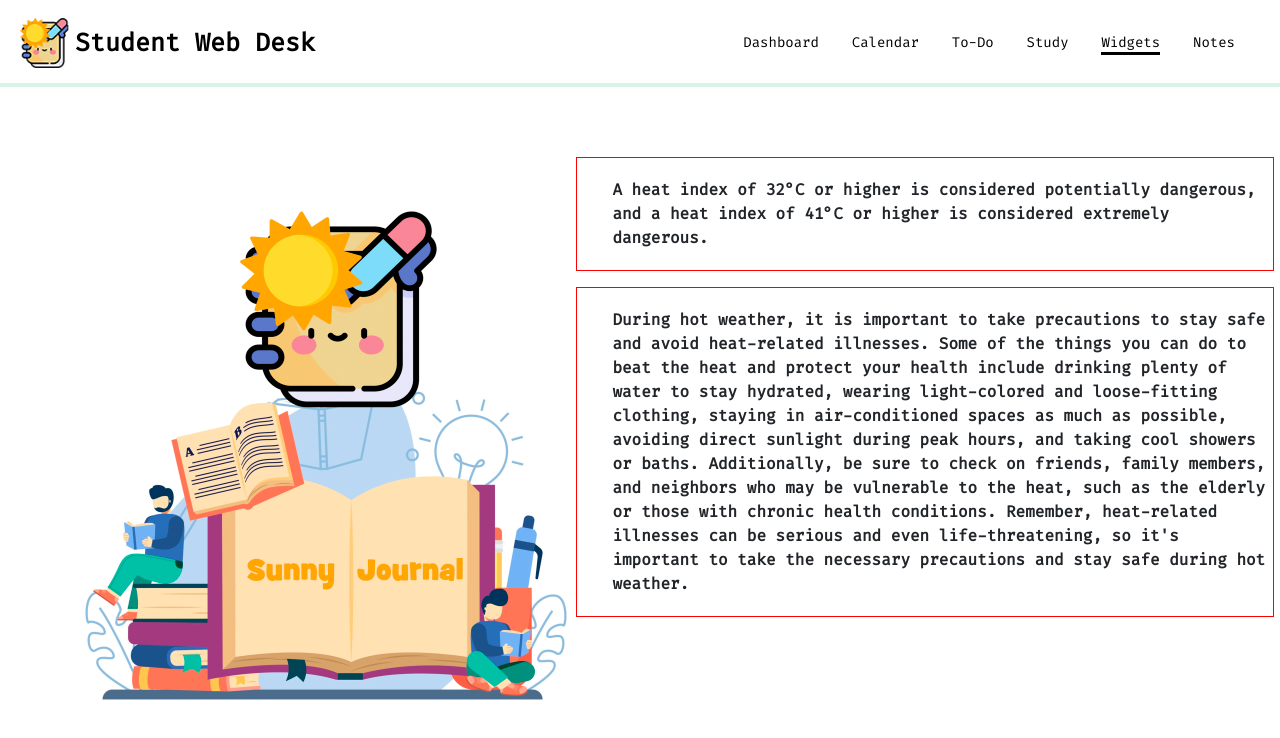
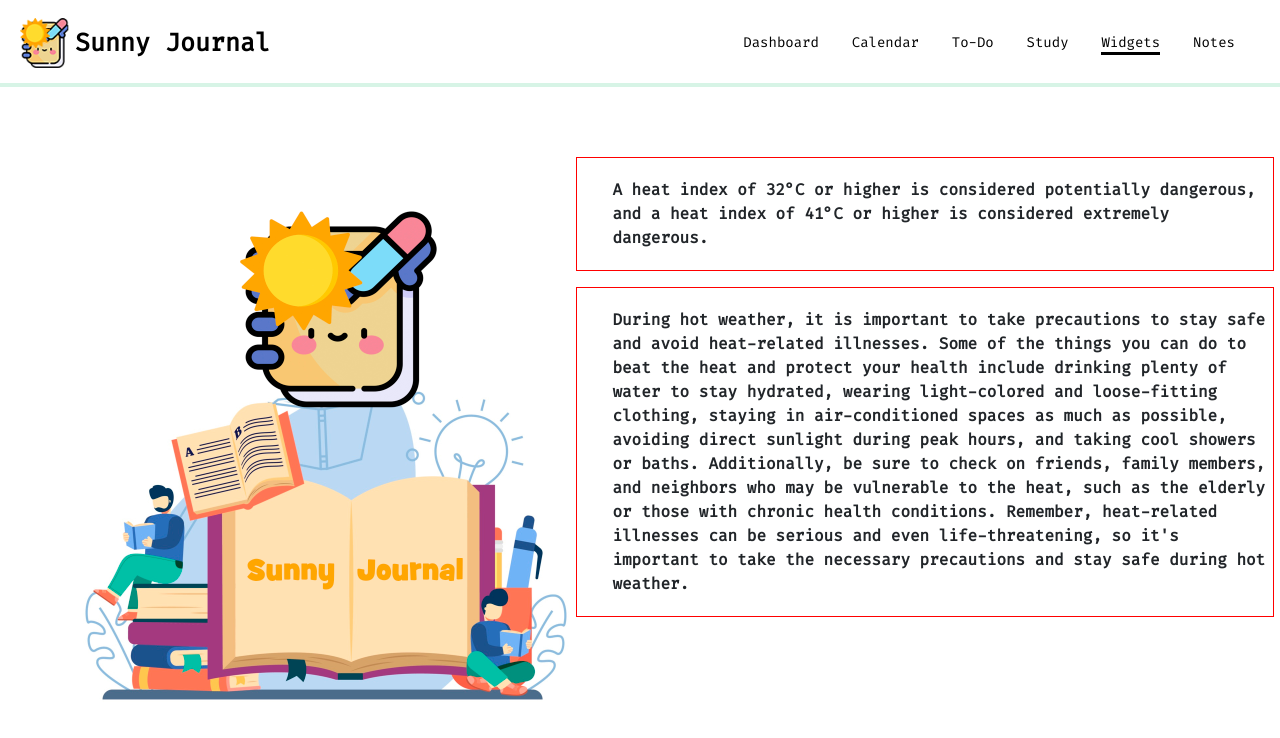
Before and after one commit to Mythchael/sunnyjournal.github.io, a browser extension: page Widgets/widgets.html in a window 1280 px wide. Drawn offline with nearby package versions, Linux system fonts and the light colour scheme; no server answers.

Commit message:
Update widgets.html

```diff
--- a/Widgets/widgets.html
+++ b/Widgets/widgets.html
@@ -4,7 +4,7 @@
     <meta charset="utf-8">
     <meta name="description" content="dashboard for student-webdesk">
     <meta name="viewport" content="width=device-width,initial-scale=1">
-    <title>Student Web Desk</title>
+    <title>Sunny Journal</title>
     <!-- title bar icon -->
     <link rel="icon" href="../logo_icon.png" type="image/icon type">
 
@@ -101,7 +101,7 @@
         <a href="../NewTab/newtab.html">
             <div class="logo_box">
                 <img src="../Images/logo_icon.png">
-                <h1 id="web_app_name">Student Web Desk</h1>
+                <h1 id="web_app_name">Sunny Journal</h1>
             </div>
         </a>
         <div class="menu_bar">
```
